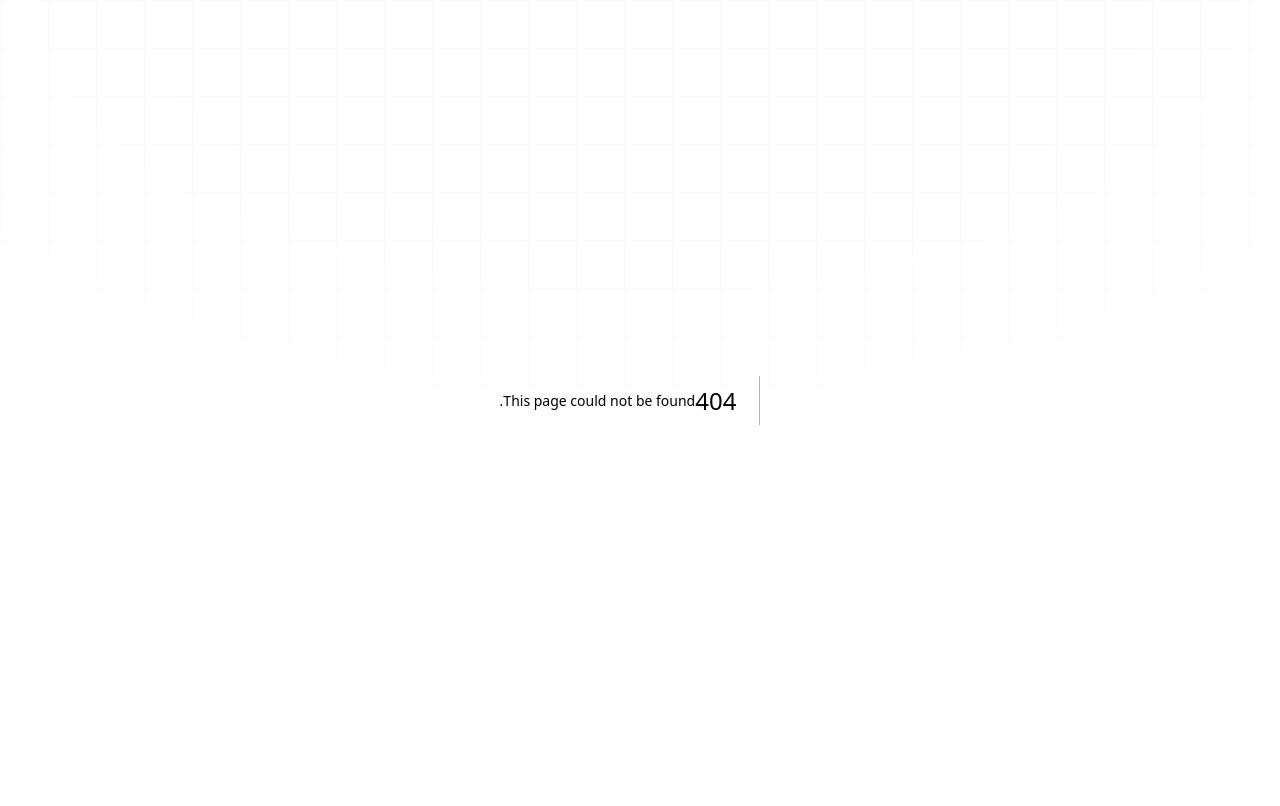
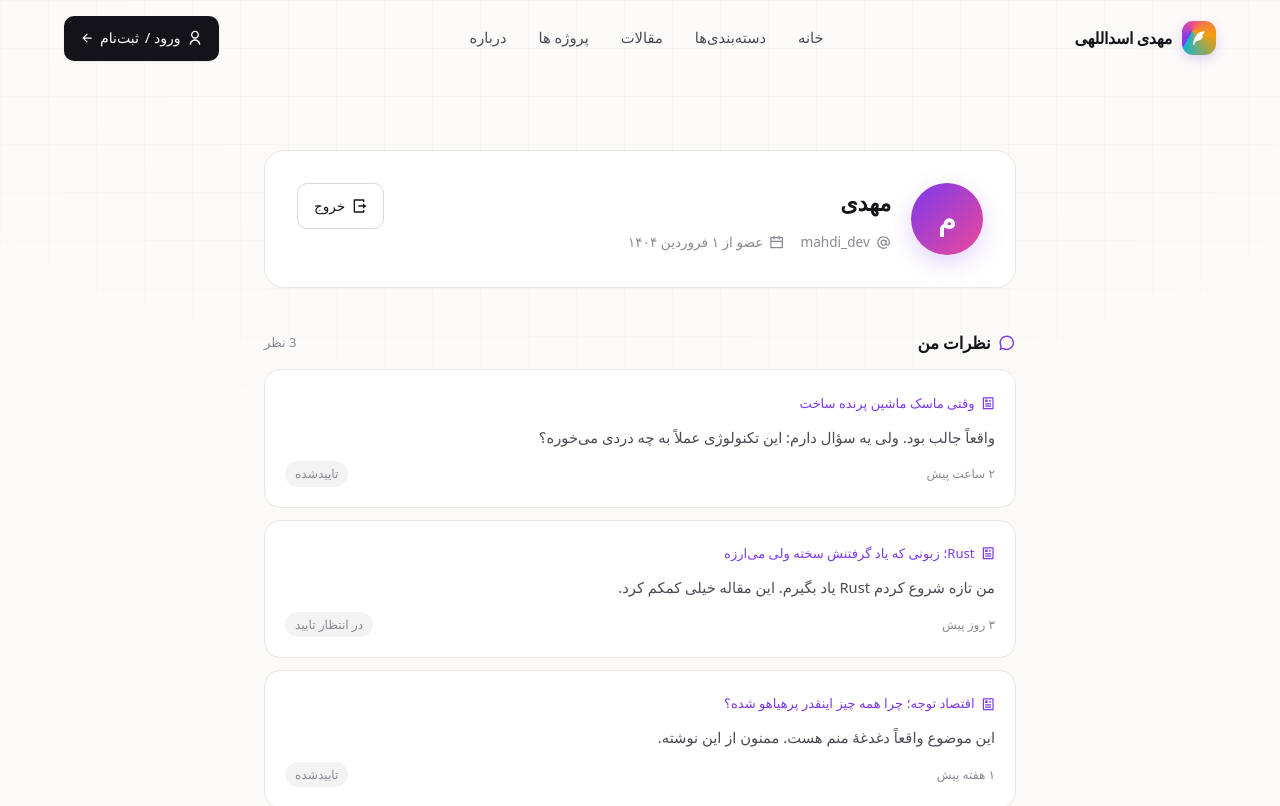
Before and after one commit to mahdiAsadollahi/personal-nextjs-website, a Next.js app: page /profile in a window 1280 px wide. Before the commit this address had no page. Shown: the top 806 px of the page. Built offline with nearby package versions, Linux system fonts and the light colour scheme; a small style sheet from the web is missing.

Commit message:
D:/programms/Git/profile page and edit navbar links

```diff
--- /dev/null
+++ b/src/app/(main)/profile/page.js
@@ -0,0 +1,42 @@
+import Profile from "@/components/Profile/Profile";
+
+const user = {
+  nickname: "مهدی",
+  username: "mahdi_dev",
+  createdAt: "۱ فروردین ۱۴۰۴",
+};
+
+const comments = [
+  {
+    id: 1,
+    articleTitle: "وقتی ماسک ماشین پرنده ساخت",
+    articleHref: "/articles/mask-flying-car",
+    text: "واقعاً جالب بود. ولی یه سؤال دارم: این تکنولوژی عملاً به چه دردی می‌خوره؟",
+    time: "۲ ساعت پیش",
+    status: "approved",
+  },
+  {
+    id: 2,
+    articleTitle: "Rust؛ زبونی که یاد گرفتنش سخته ولی می‌ارزه",
+    articleHref: "/articles/rust-language",
+    text: "من تازه شروع کردم Rust یاد بگیرم. این مقاله خیلی کمکم کرد.",
+    time: "۳ روز پیش",
+    status: "pending",
+  },
+  {
+    id: 3,
+    articleTitle: "اقتصاد توجه؛ چرا همه چیز اینقدر پرهیاهو شده؟",
+    articleHref: "/articles/attention-economy",
+    text: "این موضوع واقعاً دغدغهٔ منم هست. ممنون از این نوشته.",
+    time: "۱ هفته پیش",
+    status: "approved",
+  },
+];
+
+export const metadata = {
+  title: "پروفایل — مهدی اسداللهی",
+};
+
+export default function ProfilePage() {
+  return <Profile user={user} comments={comments} />;
+}
--- a/src/components/Navbar/Navbar.jsx
+++ b/src/components/Navbar/Navbar.jsx
@@ -12,9 +12,10 @@ import {
 
 const navItems = [
   { href: "#hero", label: "خانه", active: true },
-  { href: "#categories", label: "دسته‌بندی‌ها" },
-  { href: "#articles", label: "مقالات" },
-  { href: "#about", label: "درباره" },
+  { href: "categories", label: "دسته‌بندی‌ها" },
+  { href: "articles", label: "مقالات" },
+  { href: "projects", label: "پروژه ها" },
+  { href: "about", label: "درباره" },
 ];
 
 export default function Navbar() {
--- /dev/null
+++ b/src/components/Profile/Profile.jsx
@@ -0,0 +1,108 @@
+"use client";
+
+import Link from "next/link";
+import {
+  RiUserLine,
+  RiAtLine,
+  RiCalendarLine,
+  RiChat3Line,
+  RiLogoutBoxRLine,
+  RiArticleLine,
+  RiArrowLeftLine,
+} from "react-icons/ri";
+
+export default function Profile({ user, comments }) {
+  return (
+    <section className="relative z-1 pt-37.5 pb-16">
+      <div className="mx-auto w-full max-w-200 px-6 max-[420px]:px-4.5">
+        <div className="mb-10 overflow-hidden rounded-[20px] border border-border bg-surface">
+          <div className="flex flex-col items-center gap-5 p-8 text-center min-[640px]:flex-row min-[640px]:items-start min-[640px]:text-right">
+            <span className="grid h-18 w-18 shrink-0 place-items-center rounded-full bg-[linear-gradient(135deg,#7c3aed,#ec4899)] text-[1.8rem] font-extrabold text-white shadow-[0_8px_24px_rgba(124,58,237,0.22)]">
+              {user.nickname.charAt(0)}
+            </span>
+            <div className="flex-1">
+              <h1 className="text-[1.4rem] font-extrabold tracking-[-0.01em] text-ink">
+                {user.nickname}
+              </h1>
+              <div className="mt-2 flex flex-wrap items-center justify-center gap-x-4 gap-y-1.5 text-[0.85rem] text-ink-3 min-[640px]:justify-start">
+                <span className="inline-flex items-center gap-1.5">
+                  <RiAtLine className="text-[0.95rem]" />
+                  {user.username}
+                </span>
+                <span className="inline-flex items-center gap-1.5">
+                  <RiCalendarLine className="text-[0.95rem]" />
+                  عضو از {user.createdAt}
+                </span>
+              </div>
+            </div>
+            <Link
+              href="/"
+              className="inline-flex items-center gap-1.5 rounded-[10px] border border-border-strong bg-transparent px-4 py-2.5 text-[0.85rem] font-medium text-ink no-underline transition-all hover:-translate-y-px hover:border-rose hover:bg-rose/6 hover:text-rose hover:no-underline"
+            >
+              <RiLogoutBoxRLine className="text-base" />
+              خروج
+            </Link>
+          </div>
+        </div>
+
+        <div className="mb-3 flex items-center justify-between gap-3">
+          <h2 className="flex items-center gap-2 text-[1.05rem] font-bold tracking-[-0.01em] text-ink">
+            <RiChat3Line className="text-[1.1rem] text-violet" />
+            نظرات من
+          </h2>
+          <span className="text-[0.82rem] text-ink-3">
+            {comments.length} نظر
+          </span>
+        </div>
+
+        {comments.length === 0 ? (
+          <div className="flex flex-col items-center gap-2 rounded-[20px] border border-border bg-surface px-5 py-16 text-center text-ink-3">
+            <RiChat3Line className="text-[2.5rem] opacity-50" />
+            <p className="text-base font-bold text-ink-2">هنوز نظری نداری</p>
+            <p className="max-w-80 text-[0.85rem] leading-[1.9]">
+              وقتی روی مقاله‌ها نظر بدی، اینجا نشون داده می‌شه.
+            </p>
+          </div>
+        ) : (
+          <div className="flex flex-col gap-3">
+            {comments.map((comment) => (
+              <article
+                key={comment.id}
+                className="rounded-2xl border border-border bg-surface p-5 transition-colors hover:border-border-strong"
+              >
+                <Link
+                  href={comment.articleHref}
+                  className="mb-2 inline-flex items-center gap-1.5 text-[0.82rem] font-medium text-violet no-underline hover:underline hover:underline-offset-[3px]"
+                >
+                  <RiArticleLine className="text-[0.9rem]" />
+                  {comment.articleTitle}
+                </Link>
+                <p className="mb-2.5 text-[0.92rem] leading-[1.95] text-ink-2">
+                  {comment.text}
+                </p>
+                <div className="flex flex-wrap items-center justify-between gap-2 text-[0.76rem] text-ink-3">
+                  <span>{comment.time}</span>
+                  <span className="inline-flex items-center gap-1 rounded-full bg-ink/5 px-2.5 py-0.5">
+                    {comment.status === "approved" && "تاییدشده"}
+                    {comment.status === "pending" && "در انتظار تایید"}
+                    {comment.status === "rejected" && "رد‌شده"}
+                  </span>
+                </div>
+              </article>
+            ))}
+          </div>
+        )}
+
+        <div className="mt-8">
+          <Link
+            href="/articles"
+            className="inline-flex items-center gap-1.5 text-[0.88rem] font-medium text-ink-2 no-underline transition-all hover:gap-2.5 hover:text-violet hover:no-underline"
+          >
+            <RiArrowLeftLine className="rotate-180 text-[0.9rem]" />
+            <span>بازگشت به مقالات</span>
+          </Link>
+        </div>
+      </div>
+    </section>
+  );
+}
```
